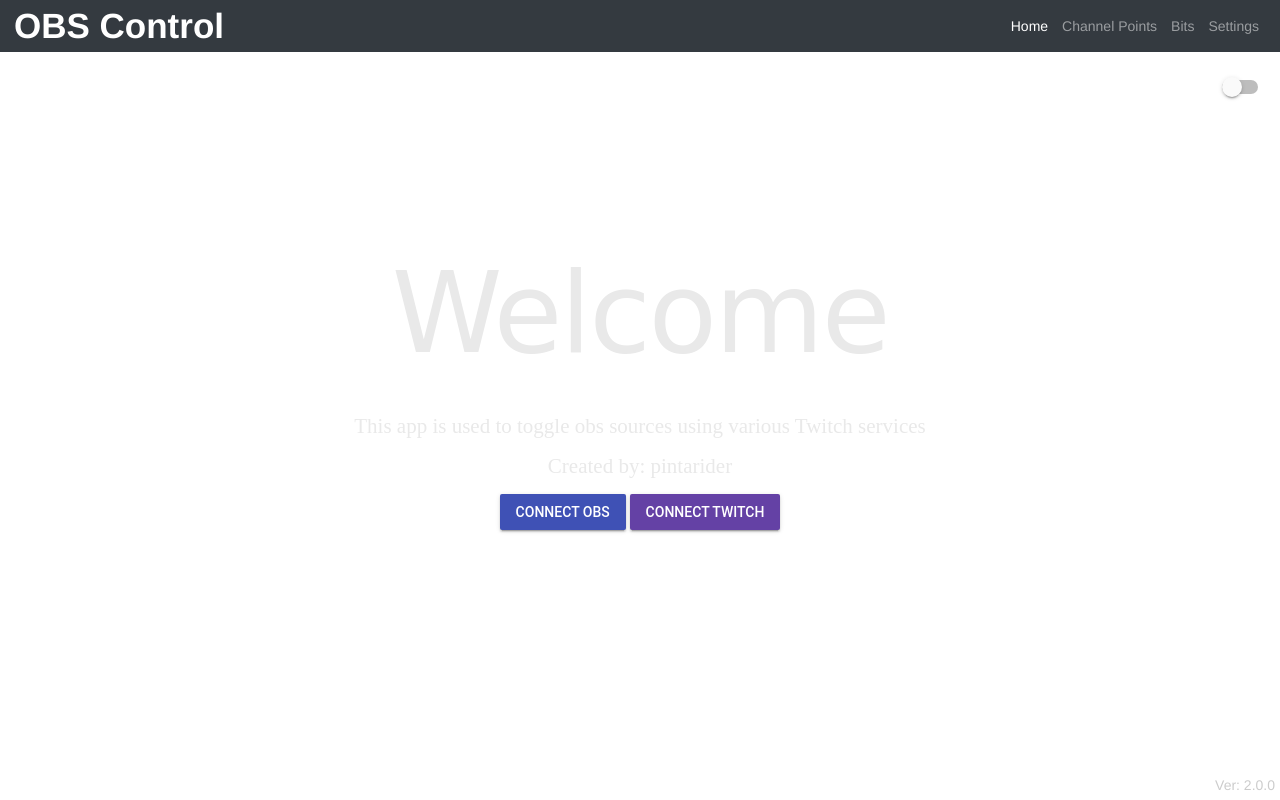
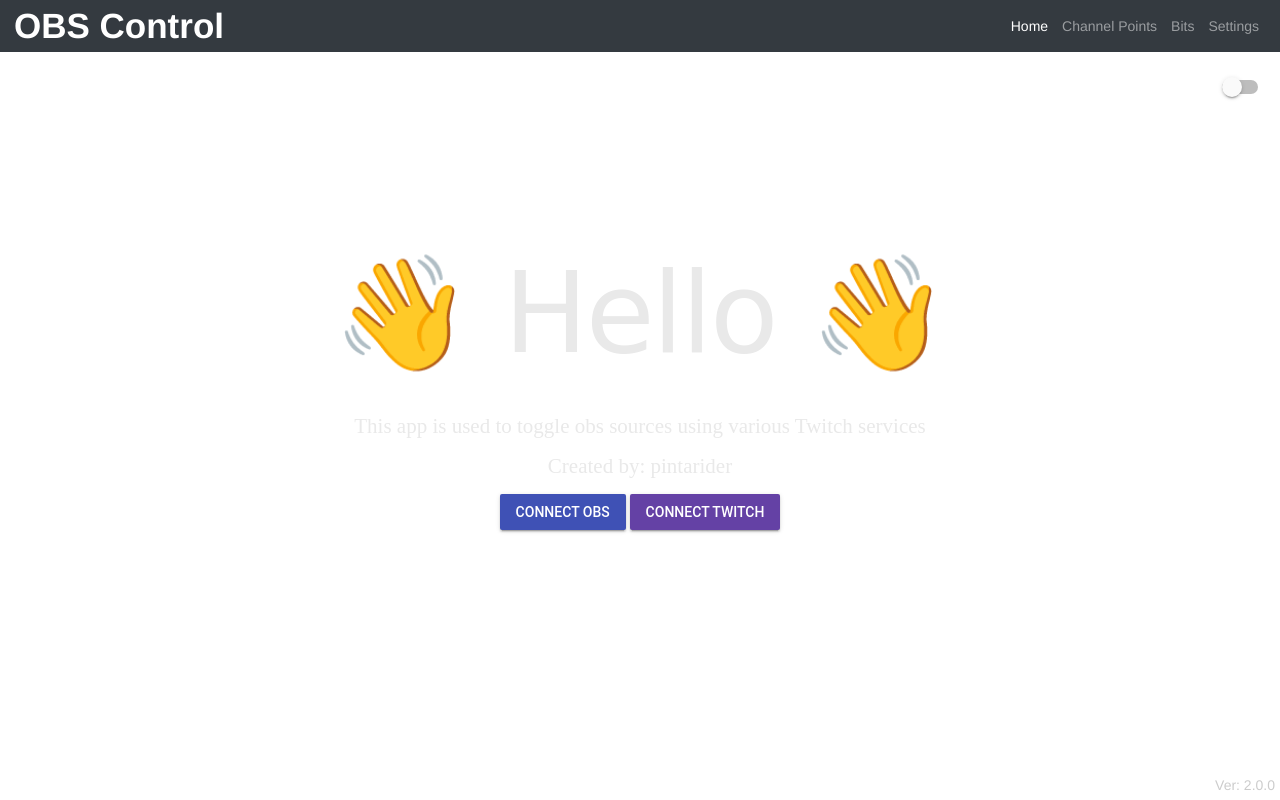
Before and after one commit to rubbertoe64/twitch-obs-control, an Electron app: page src/index.html in a window 1280 px wide. Drawn offline with nearby package versions, Linux system fonts and the light colour scheme; no server answers.

Commit message:
Add: emoji to home

```diff
--- a/src/index.html
+++ b/src/index.html
@@ -48,7 +48,7 @@
     <div id="main-body">
 
       <section id="home-page" class="intro-appear">
-        <h1 class="show">Welcome</h1>
+        <h1 class="show">👋 Hello 👋</h1>
         <p class="show">This app is used to toggle obs sources using various Twitch services</p>
         <p class="show">Created by: pintarider</p>
         <div id="connect-buttons">
```
